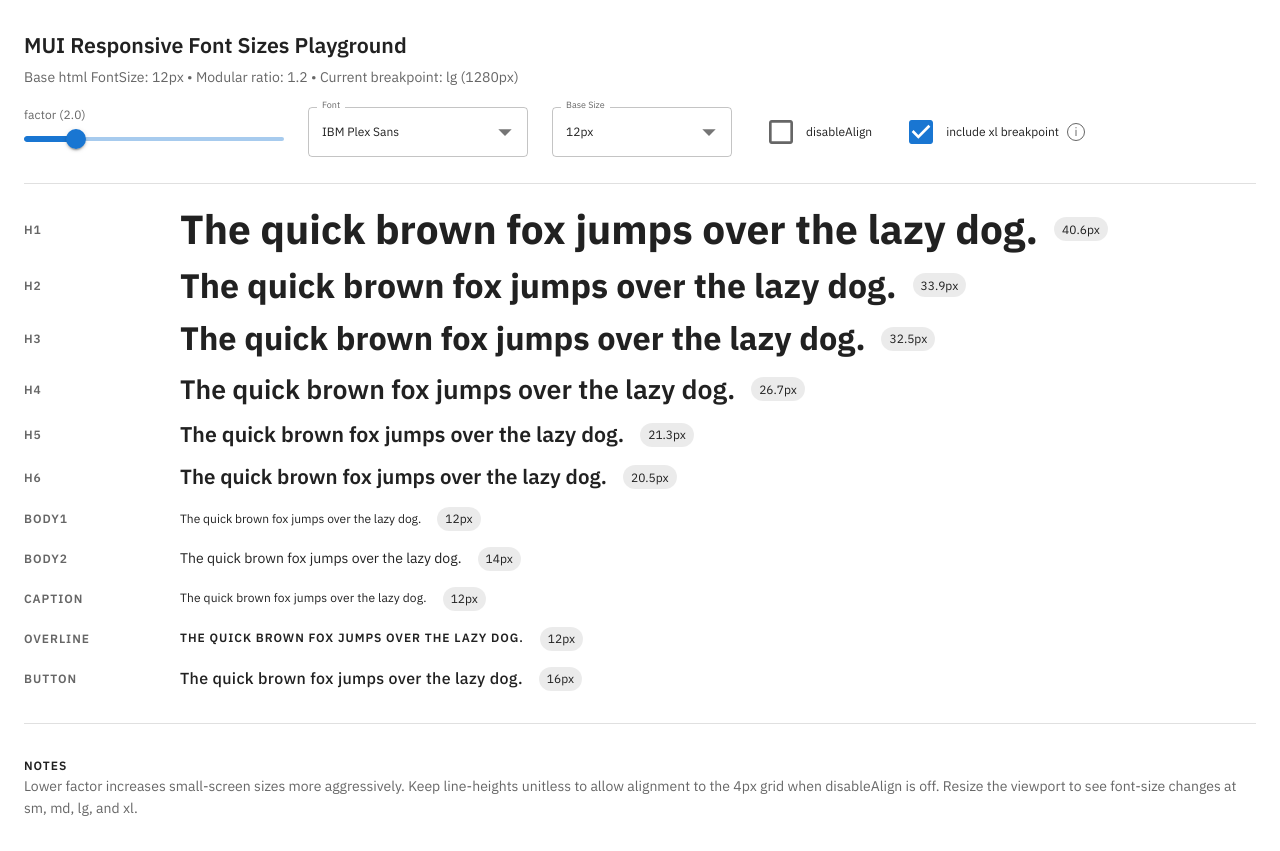
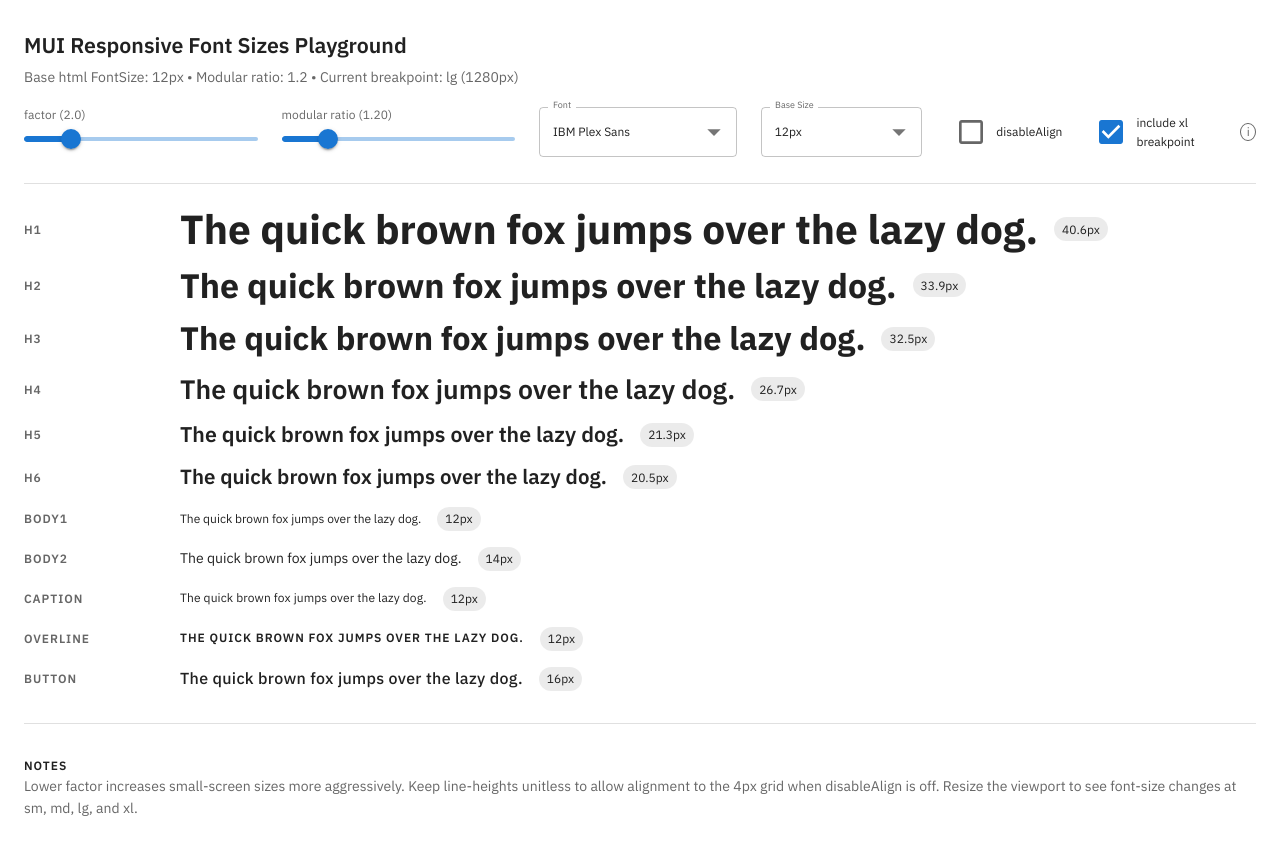
Before and after one commit to maclayr/MUI-Responsive-Font-Sizes-Playground, a React (Vite) app: page / in a window 1280 px wide. Built offline with nearby package versions, Linux system fonts and the light colour scheme.

Commit message:
Modular ratio slider

```diff
--- a/src/App.tsx
+++ b/src/App.tsx
@@ -23,11 +23,10 @@ import { createTheme, responsiveFontSizes } from '@mui/material/styles';
 // Your assumptions
 const fontFamily =
   '"IBM Plex Sans", -apple-system, BlinkMacSystemFont, "Segoe UI", Roboto, "Helvetica Neue", Arial, sans-serif';
-const modularRatio = 1.2;
 
 // Build the base theme (before responsiveFontSizes)
-// Accept a fontFamily and htmlFontSize so themes can be rebuilt when the user switches fonts or base size
-function buildBaseTheme(selectedFont: string = fontFamily, baseFontSize: number = 12) {
+// Accept a fontFamily, htmlFontSize, and modularRatio so themes can be rebuilt when the user switches fonts, base size, or ratio
+function buildBaseTheme(selectedFont: string = fontFamily, baseFontSize: number = 12, modularRatio: number = 1.2) {
   return createTheme({
     cssVariables: true, // easier to inspect generated CSS
     breakpoints: {
@@ -154,11 +153,12 @@ export default function App() {
   const [disableAlign, setDisableAlign] = React.useState(false);
   const [includeXl, setIncludeXl] = React.useState(true);
   const [baseFontSize, setBaseFontSize] = React.useState(12);
+  const [modularRatio, setModularRatio] = React.useState(1.2);
   const vw = useViewportWidth();
 
   // Build theme reactively and rebuild when the selected font changes
   const theme = React.useMemo(() => {
-    let base = buildBaseTheme(fonts[selectedFont], baseFontSize);
+    let base = buildBaseTheme(fonts[selectedFont], baseFontSize, modularRatio);
     base = responsiveFontSizes(base, {
       breakpoints: includeXl ? ['sm', 'md', 'lg', 'xl'] : ['sm', 'md', 'lg'],
       factor,
@@ -166,7 +166,7 @@ export default function App() {
       variants, // scale all listed variants
     });
     return base;
-  }, [factor, disableAlign, includeXl, selectedFont, baseFontSize]);
+  }, [factor, disableAlign, includeXl, selectedFont, baseFontSize, modularRatio]);
 
   const bp = theme.breakpoints.values;
   const currentBp =
@@ -197,6 +197,19 @@ export default function App() {
               aria-label="factor"
             />
           </Box>
+          <Box sx={{ width: 260 }}>
+            <Typography variant="caption" color="text.secondary">
+              modular ratio ({modularRatio.toFixed(2)})
+            </Typography>
+            <Slider
+              min={1.0}
+              max={2.0}
+              step={0.05}
+              value={modularRatio}
+              onChange={(_, v) => setModularRatio(v as number)}
+              aria-label="modular ratio"
+            />
+          </Box>
           <Box sx={{ width: 220 }}>
             <FormControl fullWidth>
               <InputLabel id="font-select-label">Font</InputLabel>
@@ -223,6 +236,7 @@ export default function App() {
                 label="Base Size"
                 onChange={(e) => setBaseFontSize(e.target.value as number)}
               >
+                <MenuItem value={8}>8px</MenuItem>
                 <MenuItem value={10}>10px</MenuItem>
                 <MenuItem value={12}>12px</MenuItem>
                 <MenuItem value={14}>14px</MenuItem>
```
